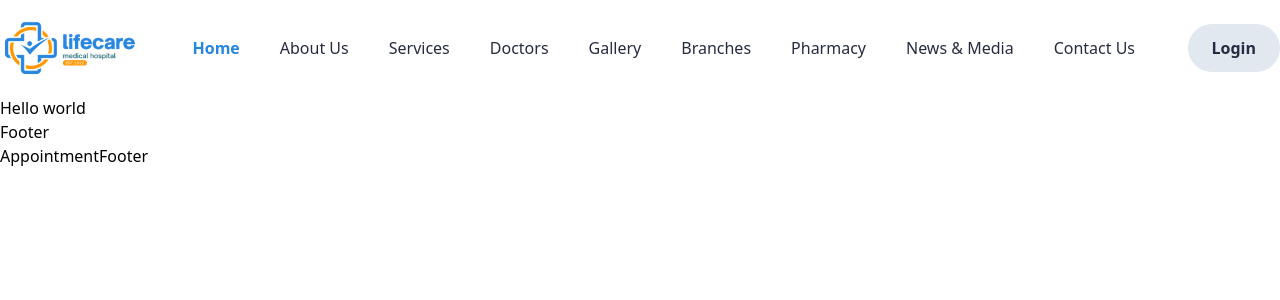
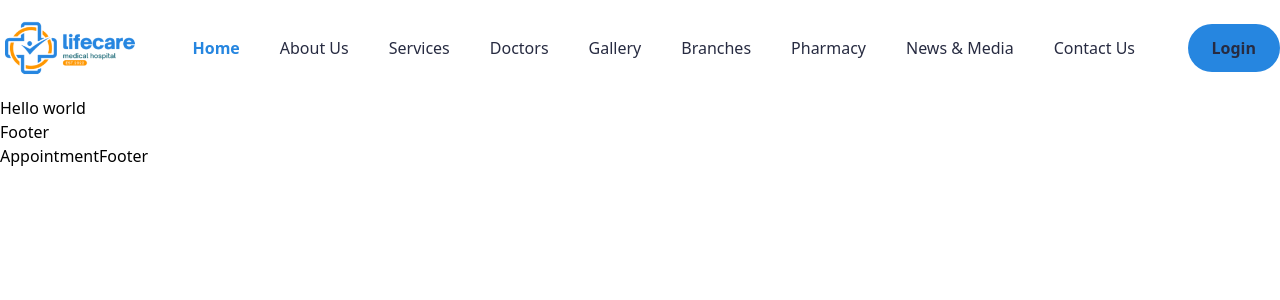
Before and after one commit to rakibulhasan-bu/hospital-app-team-project-client, a React (Vite) app: page / in a window 1280 px wide. Shown: the top 300 px of the page. Built offline with nearby package versions, Linux system fonts and the light colour scheme.

Commit message:
small change

```diff
--- a/package.json
+++ b/package.json
@@ -14,6 +14,7 @@
     "match-sorter": "^6.3.1",
     "react": "^18.2.0",
     "react-dom": "^18.2.0",
+    "react-icons": "^4.10.1",
     "react-router-dom": "^6.15.0",
     "sort-by": "^1.2.0"
   },
--- a/src/pages/shared/navbar/Navbar.tsx
+++ b/src/pages/shared/navbar/Navbar.tsx
@@ -55,6 +55,7 @@ const Navbar: React.FC = () => {
             <img src={logo} className=" h-14" alt="logo" />
           </Link>
         </div>
+        <div className=" hidden lg:block">
           <ul className="flex justify-between items-center gap-10">
             {navlinks.map((link) => (
               <li
@@ -65,8 +66,9 @@ const Navbar: React.FC = () => {
               </li>
             ))}
           </ul>
+        </div>
         <div className=" hidden lg:block">
-          <button className=" bg-slate-200 rounded-full px-6 py-3 font-semibold text-textBlack">
+          <button className=" bg-secondary rounded-full px-6 py-3 font-semibold text-textBlack">
             Login
           </button>
         </div>
```
Also changed, not shown: 1 other file (tests, documents, lock files or other folders). Lines whose indentation alone changed are shown as unchanged.
